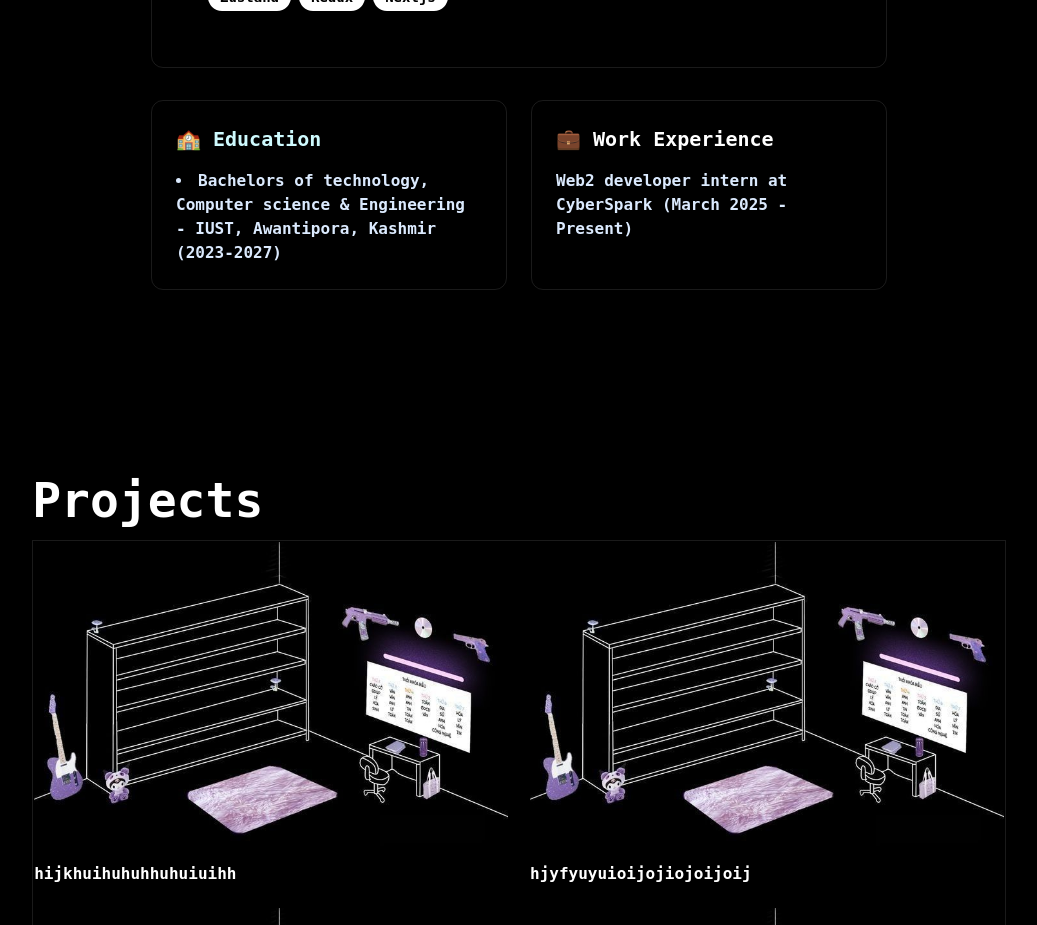
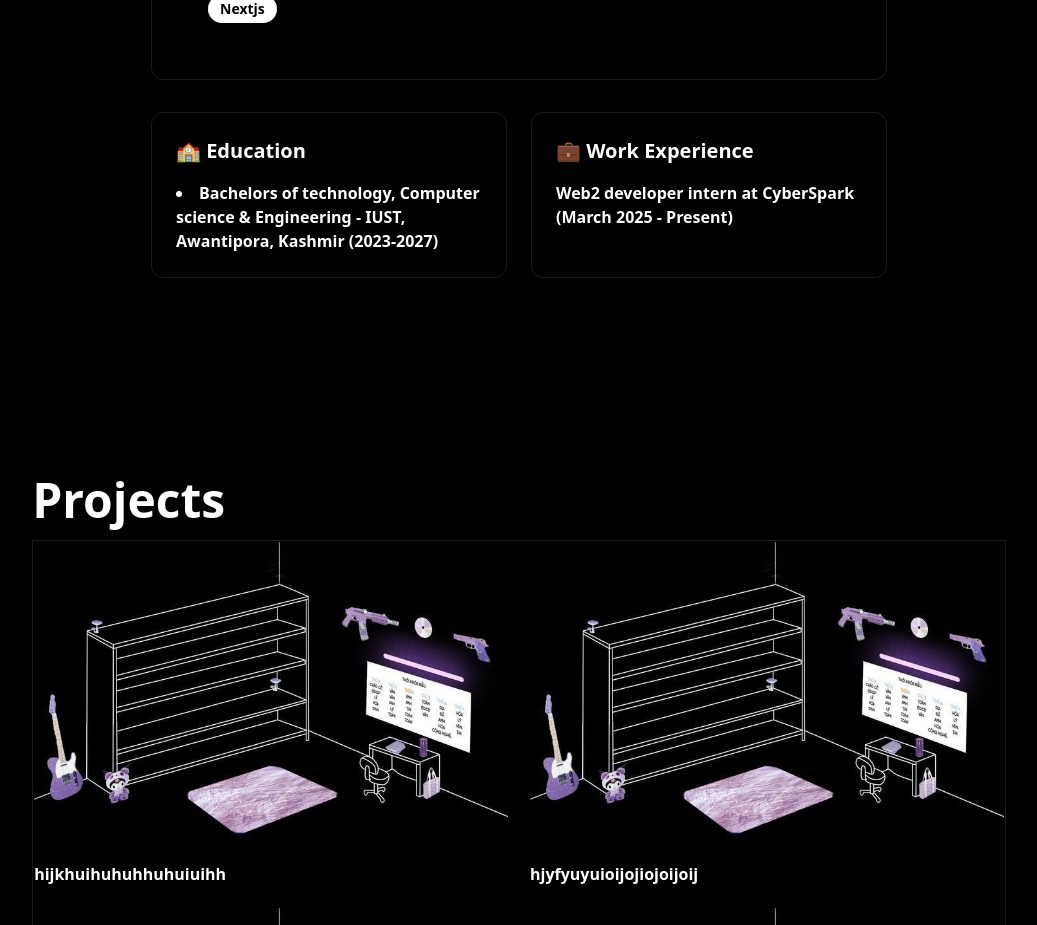
Before and after one commit to hadeedotjs/hello-portfolio, a React (Vite) app: page / in a window 1280 px wide. Shown: the part 1200-2125 px from the top of the page, without its empty margins (121-1158 px from the left). Built offline with nearby package versions, Linux system fonts and the light colour scheme.

Commit message:
kafi hai

```diff
--- a/src/App.jsx
+++ b/src/App.jsx
@@ -19,7 +19,7 @@ function App() {
       {!load && <Loading onComplete={()=> {setLoad(true)}}></Loading>}
       <div className={`min-h-screen transition-opacity duration-700 ${!load ? "opacity-0" : "opacity-100"}`}>
       <Navbar menu={menu} setMenu={setMenu}/>
-      <Mobile menu={menu} setMenu={setMenu}/>
+      {/* <Mobile menu={menu} setMenu={setMenu}/> */}
       <Home></Home>
       <About></About>
       <Projects></Projects>
--- a/src/components/Navbar.jsx
+++ b/src/components/Navbar.jsx
@@ -15,7 +15,7 @@ export const Navbar = ({ menu, setMenu }) => {
                         <a href="#home" > &nbsp; hadeedotjs/hanzala.sol</a>
                     </div>
 
-                    <div className={`w-7 h-5 relative cursor-pointer z-50 md:hidden ${menu ? "opacity-0" : "opacity-100"}`} onClick={() => setMenu((prev)=> !prev) }>&#9776;</div>
+                    {/* <div className={`w-7 h-5 relative cursor-pointer z-50 md:hidden ${menu ? "opacity-0" : "opacity-100"}`} onClick={() => setMenu((prev)=> !prev) }>&#9776;</div> */}
 
                     <div className="hidden md:flex items-center space-x-8">
                         <a
--- a/src/components/sections/About.jsx
+++ b/src/components/sections/About.jsx
@@ -65,8 +65,8 @@ export const About = () => {
 
           <div className="grid grid-cols-1 md:grid-cols-2 gap-6 mt-8">
             <div className="p-6 rounded-xl border-white/10 border hover:-translate-y-1 transition-all">
-              <h3 className="text-xl text-cyan-100 font-bold mb-4"> 🏫 Education </h3>
-              <ul className="list-disc list-inside text-blue-100 space-y-2">
+              <h3 className="text-xl text-white font-bold mb-4"> 🏫 Education </h3>
+              <ul className="list-disc list-inside text-white space-y-2">
                 <li>
                   <strong> Bachelors of technology, Computer science & Engineering </strong> - IUST, Awantipora, Kashmir
                   (2023-2027)
@@ -77,7 +77,7 @@ export const About = () => {
               <h3 className="text-xl font-bold text-white mb-4"> 💼 Work Experience </h3>
               <div className="space-y-4 text-white">
                 <div>
-                  <h4 className="font-semibold text-blue-100">
+                  <h4 className="font-semibold text-white">
                     {" "}
                     Web2 developer intern at CyberSpark (March 2025 - Present){" "}
                   </h4>
--- a/src/components/sections/Contact.jsx
+++ b/src/components/sections/Contact.jsx
@@ -4,7 +4,7 @@ export const Contact = () => {
         <h1 className="text-2xl md:text-5xl text-white py-20">
             Ping me here :
         </h1>
-        <div className="flex justify-center items-center text-black gap-6">
+        <div className="flex flex-col md:flex-row justify-center items-center text-black gap-6">
         <a href="https://x.com/hanzaladotjs" className="border border rounded bg-white px-10 py-5" >
             twitter
         </a>
--- a/src/index.css
+++ b/src/index.css
@@ -6,7 +6,7 @@
 html, body {
   margin: 0;
   padding: 0;
-  font-family: "mono", serif;
+  font-family: "sans";
   font-optical-sizing: auto;
   background-color: black;
   font-weight: 700;
```
